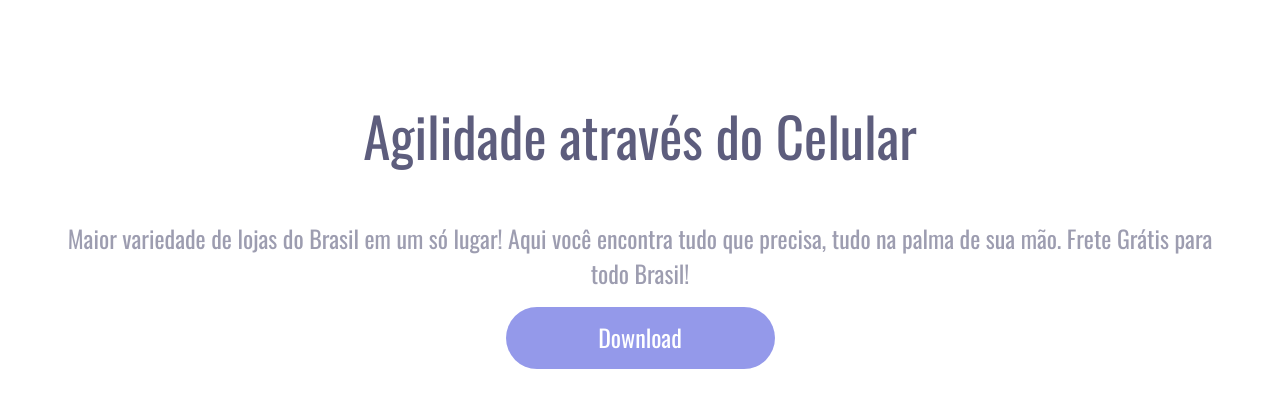
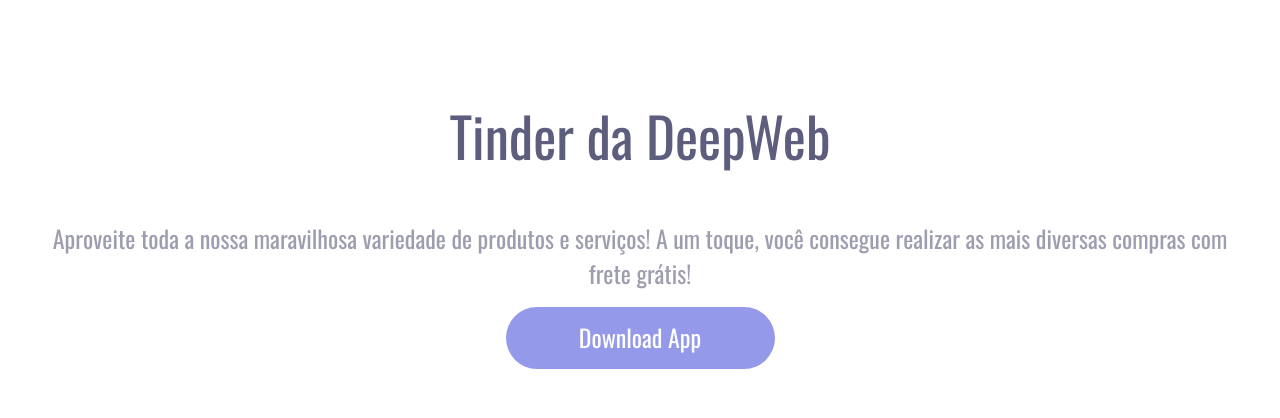
Before and after one commit to JexSparrow/Ampla-Cobertura-2.0, a plain HTML site: page index.html in a window 1280 px wide. Shown: the top 418 px of the page. Drawn offline with nearby package versions, Linux system fonts and the light colour scheme.

Commit message:
branch bug fix

```diff
--- a/index.html
+++ b/index.html
@@ -4,7 +4,7 @@
 <head>
     <meta charset="UTF-8">
     <meta name="viewport" content="width=device-width, initial-scale=1.0">
-    <title>Fácil de Comprar</title>
+    <title>Shoppe de Taubaté</title>
     <link rel="stylesheet" href="./styles.css">
 </head>
 
@@ -12,11 +12,11 @@
 
     <div class="wrapper">
         <main class="Menu-Esquerda">
-            <h1>Agilidade através do Celular</h1>
-            <p>Maior variedade de lojas do Brasil em um só lugar!
-                Aqui você encontra tudo que precisa, tudo na palma
-                de sua mão. Frete Grátis para todo Brasil!</p>
-            <button>Download</button>
+            <h1>Tinder da DeepWeb</h1>
+            <p>Aproveite toda a nossa maravilhosa variedade de produtos e serviços!
+                A um toque, você consegue realizar as mais diversas compras com frete grátis!
+            </p>
+            <button>Download App</button>
 
         </main>
 
```
